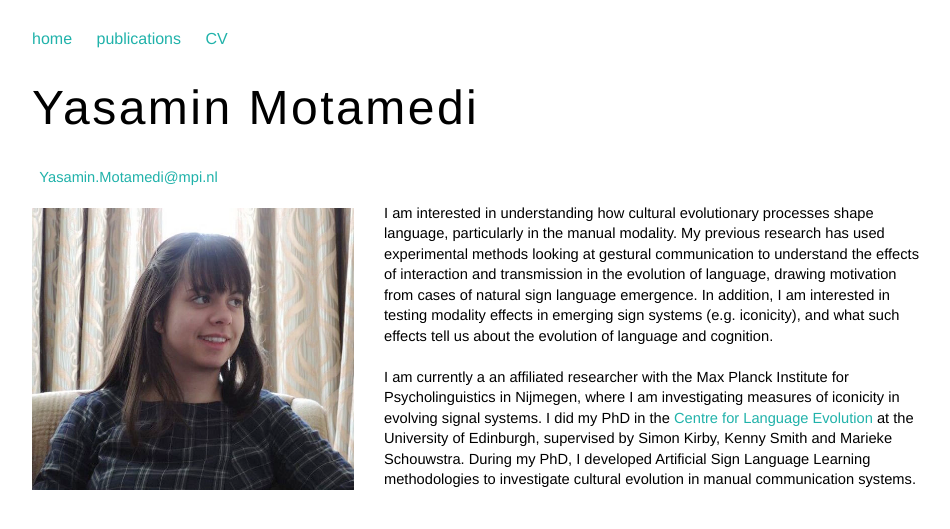
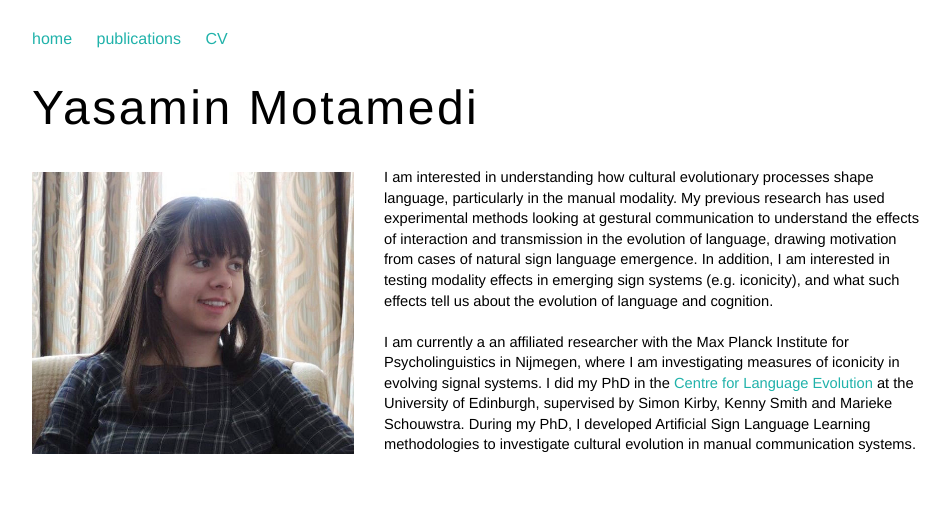
Before and after one commit to ymotamedi/ymotamedi.github.io, a Jekyll site: the page built from index.html, in a window 1280 px wide. Shown: the top 529 px of the page, without its empty margins (160-1110 px from the left). Built offline with Jekyll 4.4.1, drawn with Linux system fonts in a browser that asks for light colours.

Commit message:
Update default.html

```diff
--- a/_layouts/default.html
+++ b/_layouts/default.html
@@ -22,7 +22,6 @@
     <div class="wrapper">
       <header>
         <h1>Yasamin Motamedi</h1>
-        <p>&ensp;<a href= "mailto:Yasamin.Motamedi@mpi.nl">Yasamin.Motamedi@mpi.nl</a></p>
       </header>
       <section>
         {{ content }}
```
